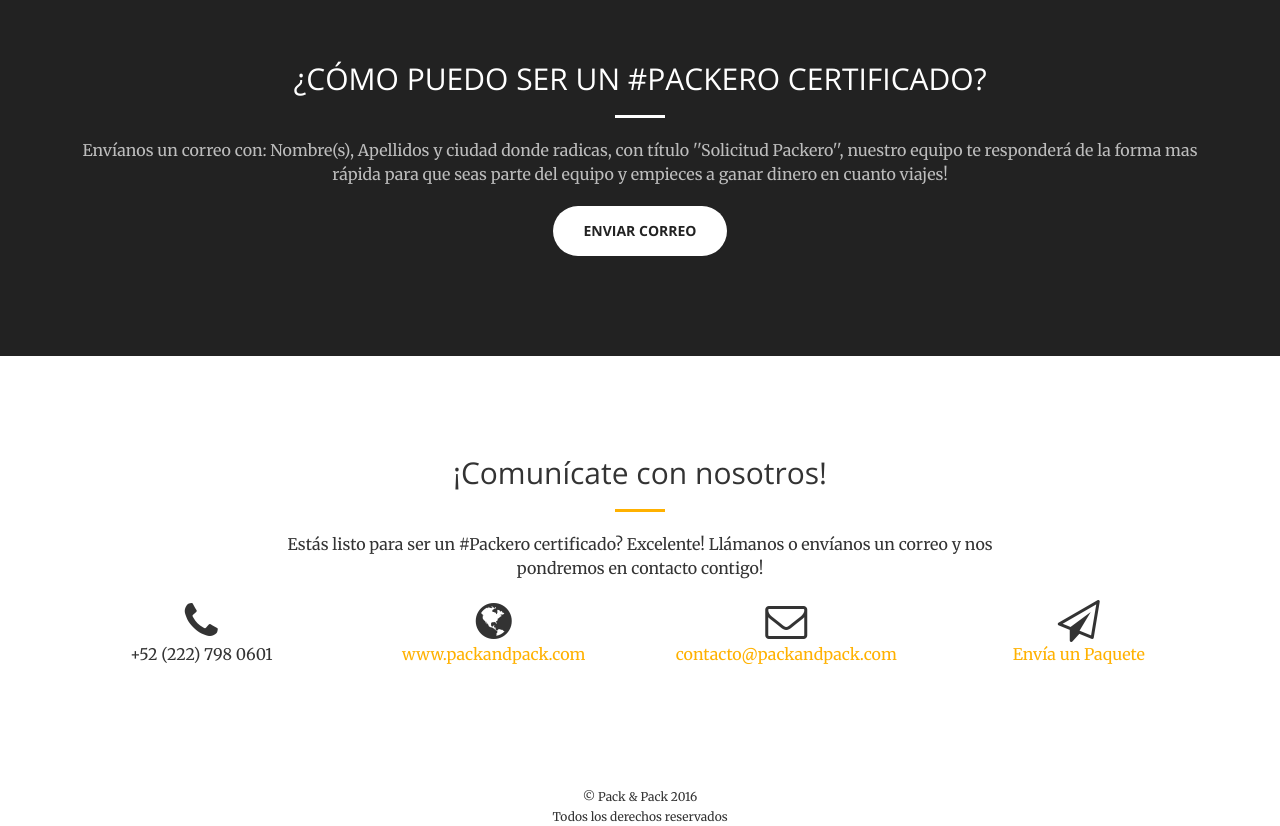
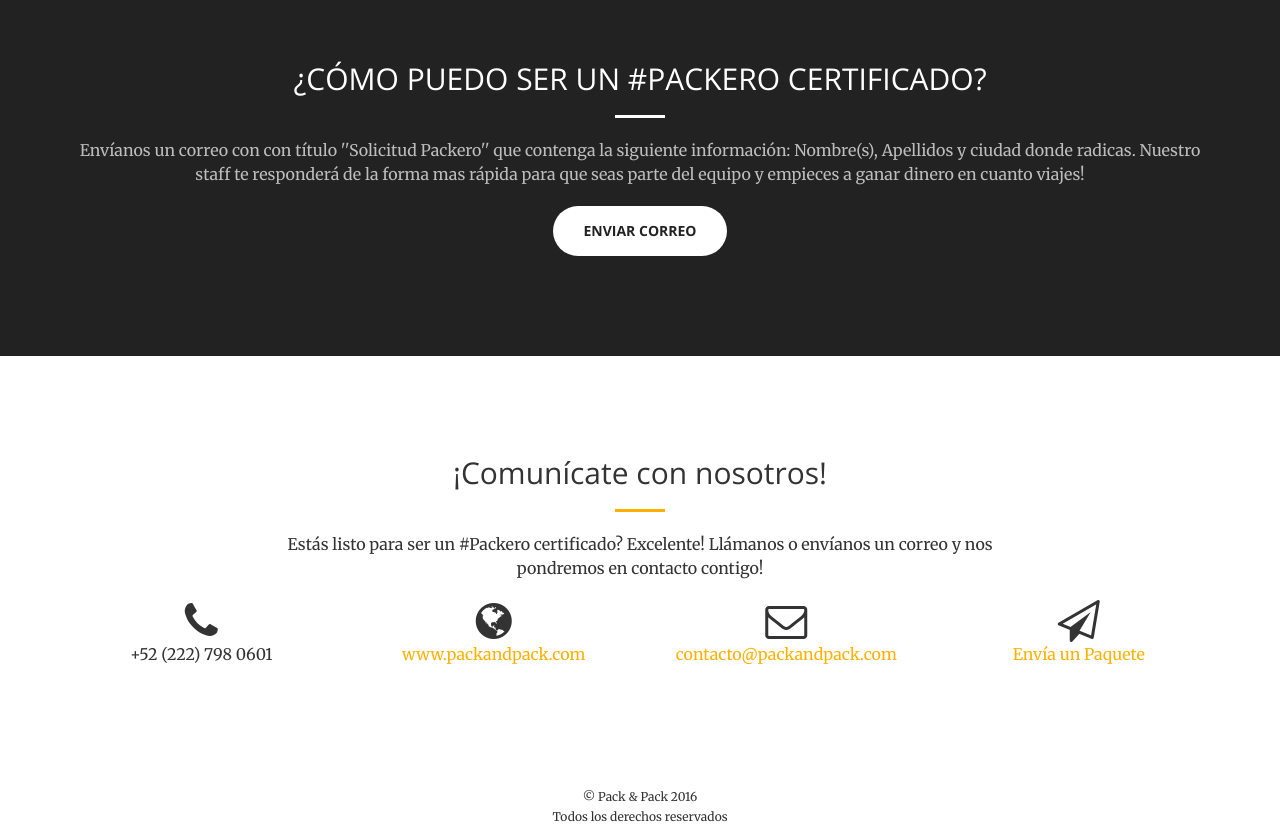
Before and after one commit to omsbade/PackeroWEB, a plain HTML site: page index.html in a window 1280 px wide. Shown: the part 2320-3146 px from the top of the page. Drawn offline with nearby package versions, Linux system fonts and the light colour scheme.

Commit message:
cambio de información a envíanos un correo

```diff
--- a/index.html
+++ b/index.html
@@ -269,8 +269,8 @@
                 <div class="call-to-action">
                     <h2>¿CÓMO PUEDO SER UN #PACKERO CERTIFICADO?</h2>
                     <hr class="light">
-                    <p class="text-faded"> Envíanos un correo con: Nombre(s), Apellidos y ciudad donde radicas,
-                        con título ''Solicitud Packero'', nuestro equipo te responderá de la forma mas rápida para que seas parte del equipo y empieces a ganar dinero en cuanto viajes!  </p>
+                    <p class="text-faded"> Envíanos un correo con con título ''Solicitud Packero'' que contenga la siguiente información: Nombre(s), Apellidos y ciudad donde radicas.
+                        Nuestro staff te responderá de la forma mas rápida para que seas parte del equipo y empieces a ganar dinero en cuanto viajes!  </p>
                         <a href="mailto:contacto@packandpack.com">
                             <p class="btn btn-default btn-xl wow tada">Enviar Correo</p>
                         </a>
```
